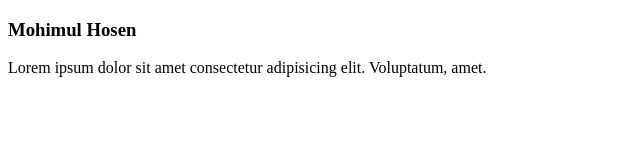
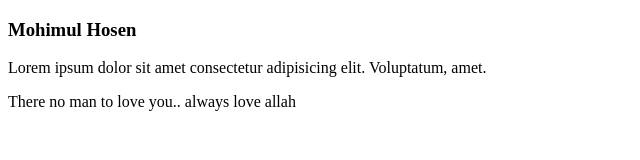
Before and after one commit to Mohimul/my-first-repo, a plain HTML site: page index.html in a window 1280 px wide. Shown: the whole page, without its empty margins (0-640 px from the left). Drawn offline with Linux system fonts and the light colour scheme.

Commit message:
New line added

```diff
--- a/index.html
+++ b/index.html
@@ -9,6 +9,7 @@
 <body>
     <h3>Mohimul Hosen</h3>
     <p>Lorem ipsum dolor sit amet consectetur adipisicing elit. Voluptatum, amet.</p>
+    <p>There no man to love you.. always love allah </p>
 
 </body>
 </html>
```
